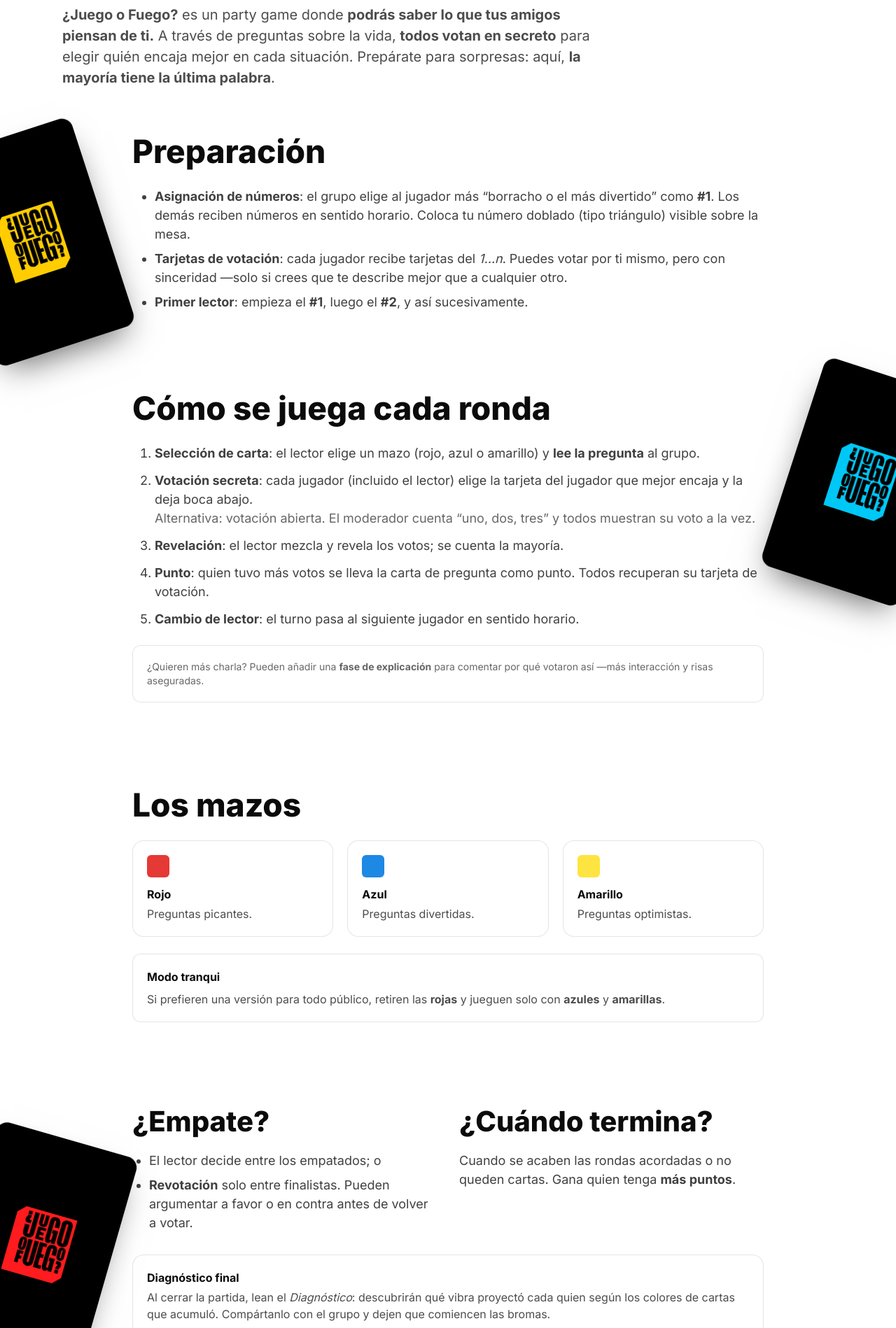
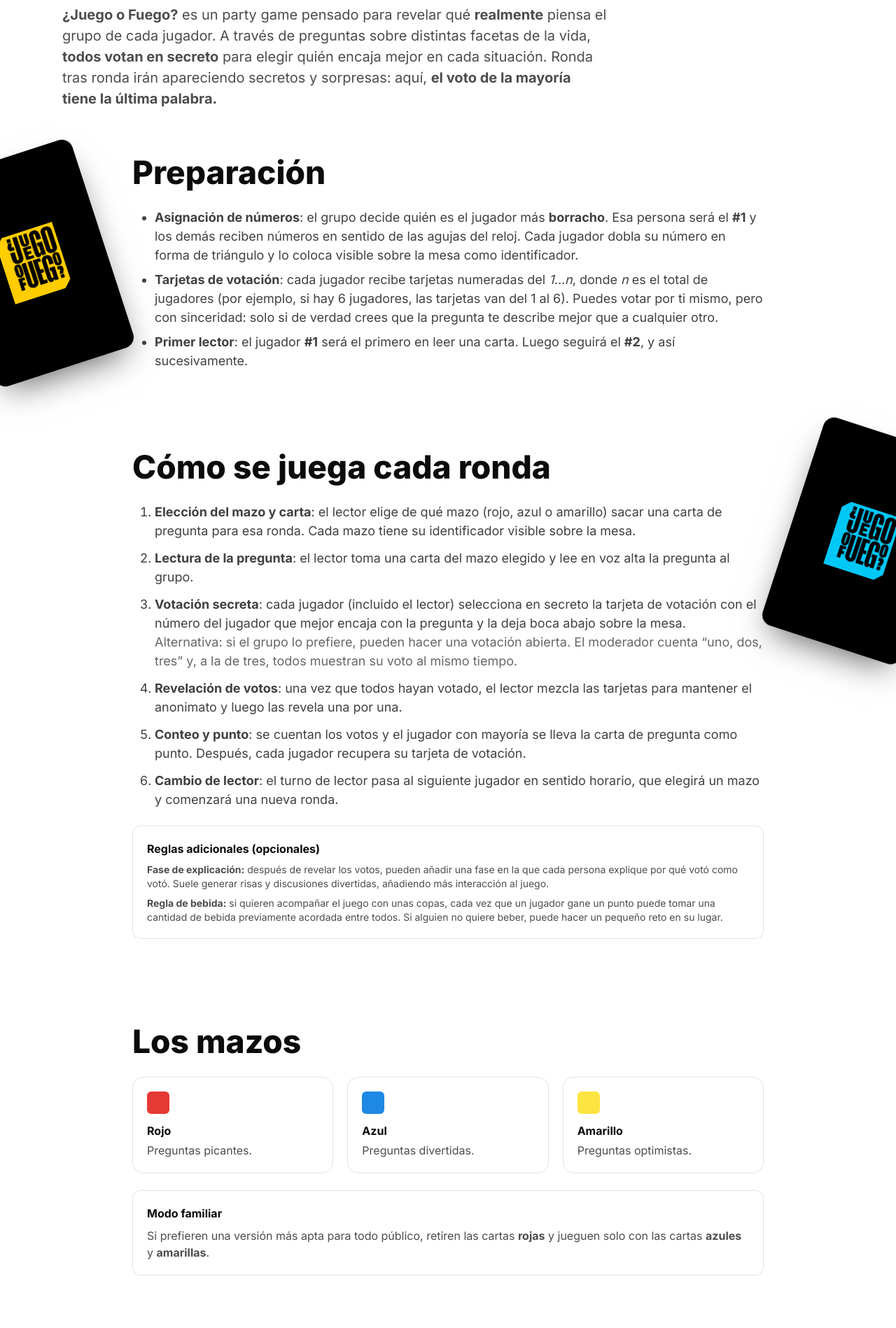
Before and after one commit to RodrigoBarea/juego-o-fuego, a Next.js app: page /como-jugar in a window 1280 px wide. Shown: the part 222-2120 px from the top of the page at 70% size. Built offline with nearby package versions, Linux system fonts and the light colour scheme.

Commit message:
how to play

```diff
--- a/app/como-jugar/page.tsx
+++ b/app/como-jugar/page.tsx
@@ -36,12 +36,11 @@
             {...fadeUp}
             className="mt-4 max-w-[780px] mx-auto md:mx-0 text-[clamp(16px,2vw,20px)] text-black/70 text-justify md:text-left"
           >
-            <strong>¿Juego o Fuego?</strong> es un party game donde{" "}
-            <strong>podrás saber lo que tus amigos piensan de ti.</strong>{" "}
-            A través de preguntas sobre la vida,{" "}
-            <strong>todos votan en secreto</strong> para elegir quién encaja mejor en cada situación.
-            Prepárate para sorpresas: aquí,{" "}
-            <strong>la mayoría tiene la última palabra</strong>.
+            <strong>¿Juego o Fuego?</strong> es un party game pensado para revelar qué{" "}
+            <strong>realmente</strong> piensa el grupo de cada jugador. A través de preguntas sobre
+            distintas facetas de la vida, <strong>todos votan en secreto</strong> para elegir quién
+            encaja mejor en cada situación. Ronda tras ronda irán apareciendo secretos y sorpresas:
+            aquí, <strong>el voto de la mayoría tiene la última palabra.</strong>
           </motion.p>
         </div>
       </section>
@@ -63,18 +62,21 @@
             className="mt-4 list-disc pl-6 md:pl-8 space-y-2 text-[clamp(15px,2vw,18px)] text-black/75 text-justify md:text-left"
           >
             <li>
-              <strong>Asignación de números</strong>: el grupo elige al jugador más
-              “borracho o el más divertido” como <strong>#1</strong>. Los demás reciben números en sentido horario.
-              Coloca tu número doblado (tipo triángulo) visible sobre la mesa.
+              <strong>Asignación de números</strong>: el grupo decide quién es el jugador más{" "}
+              <strong>borracho</strong>. Esa persona será el <strong>#1</strong> y los demás reciben
+              números en sentido de las agujas del reloj. Cada jugador dobla su número en forma de
+              triángulo y lo coloca visible sobre la mesa como identificador.
             </li>
             <li>
-              <strong>Tarjetas de votación</strong>: cada jugador recibe tarjetas del{" "}
-              <em>1…n</em>. Puedes votar por ti mismo, pero con sinceridad —solo si crees
-              que te describe mejor que a cualquier otro.
+              <strong>Tarjetas de votación</strong>: cada jugador recibe tarjetas numeradas del{" "}
+              <em>1…n</em>, donde <em>n</em> es el total de jugadores (por ejemplo, si hay 6
+              jugadores, las tarjetas van del 1 al 6). Puedes votar por ti mismo, pero con
+              sinceridad: solo si de verdad crees que la pregunta te describe mejor que a cualquier
+              otro.
             </li>
             <li>
-              <strong>Primer lector</strong>: empieza el <strong>#1</strong>, luego el{" "}
-              <strong>#2</strong>, y así sucesivamente.
+              <strong>Primer lector</strong>: el jugador <strong>#1</strong> será el primero en leer
+              una carta. Luego seguirá el <strong>#2</strong>, y así sucesivamente.
             </li>
           </motion.ul>
         </div>
@@ -97,27 +99,37 @@
             className="mt-4 list-decimal pl-6 md:pl-8 space-y-3 text-[clamp(15px,2vw,18px)] text-black/75 text-justify md:text-left"
           >
             <li>
-              <strong>Selección de carta</strong>: el lector elige un mazo (rojo, azul o amarillo) y{" "}
-              <strong>lee la pregunta</strong> al grupo.
+              <strong>Elección del mazo y carta</strong>: el lector elige de qué mazo (rojo, azul o
+              amarillo) sacar una carta de pregunta para esa ronda. Cada mazo tiene su identificador
+              visible sobre la mesa.
             </li>
             <li>
-              <strong>Votación secreta</strong>: cada jugador (incluido el lector) elige la tarjeta
-              del jugador que mejor encaja y la deja boca abajo.
+              <strong>Lectura de la pregunta</strong>: el lector toma una carta del mazo elegido y
+              lee en voz alta la pregunta al grupo.
+            </li>
+            <li>
+              <strong>Votación secreta</strong>: cada jugador (incluido el lector) selecciona en
+              secreto la tarjeta de votación con el número del jugador que mejor encaja con la
+              pregunta y la deja boca abajo sobre la mesa.
               <br />
               <span className="text-black/60">
-                Alternativa: votación abierta. El moderador cuenta “uno, dos, tres” y todos
-                muestran su voto a la vez.
+                Alternativa: si el grupo lo prefiere, pueden hacer una votación abierta. El
+                moderador cuenta “uno, dos, tres” y, a la de tres, todos muestran su voto al mismo
+                tiempo.
               </span>
             </li>
             <li>
-              <strong>Revelación</strong>: el lector mezcla y revela los votos; se cuenta la mayoría.
+              <strong>Revelación de votos</strong>: una vez que todos hayan votado, el lector mezcla
+              las tarjetas para mantener el anonimato y luego las revela una por una.
             </li>
             <li>
-              <strong>Punto</strong>: quien tuvo más votos se lleva la carta de pregunta como punto.
-              Todos recuperan su tarjeta de votación.
+              <strong>Conteo y punto</strong>: se cuentan los votos y el jugador con mayoría se
+              lleva la carta de pregunta como punto. Después, cada jugador recupera su tarjeta de
+              votación.
             </li>
             <li>
-              <strong>Cambio de lector</strong>: el turno pasa al siguiente jugador en sentido horario.
+              <strong>Cambio de lector</strong>: el turno de lector pasa al siguiente jugador en
+              sentido horario, que elegirá un mazo y comenzará una nueva ronda.
             </li>
           </motion.ol>
 
@@ -125,9 +137,17 @@
             {...fadeUp}
             className="mt-6 rounded-xl border border-black/10 bg-white p-5 text-left text-justify md:text-left"
           >
-            <p className="text-sm text-black/60">
-              ¿Quieren más charla? Pueden añadir una <strong>fase de explicación</strong> para comentar
-              por qué votaron así —más interacción y risas aseguradas.
+            <h4 className="mb-2 font-bold">Reglas adicionales (opcionales)</h4>
+            <p className="text-sm text-black/70">
+              <strong>Fase de explicación:</strong> después de revelar los votos, pueden añadir una
+              fase en la que cada persona explique por qué votó como votó. Suele generar risas y
+              discusiones divertidas, añadiendo más interacción al juego.
+            </p>
+            <p className="mt-2 text-sm text-black/70">
+              <strong>Regla de bebida:</strong> si quieren acompañar el juego con unas copas, cada
+              vez que un jugador gane un punto puede tomar una cantidad de bebida previamente
+              acordada entre todos. Si alguien no quiere beber, puede hacer un pequeño reto en su
+              lugar.
             </p>
           </motion.div>
         </div>
@@ -162,10 +182,11 @@
             {...fadeUp}
             className="mt-6 rounded-xl border border-black/10 bg-white p-5 text-justify md:text-left"
           >
-            <h4 className="mb-2 font-bold">Modo tranqui</h4>
+            <h4 className="mb-2 font-bold">Modo familiar</h4>
             <p className="text-black/70">
-              Si prefieren una versión para todo público, retiren las <strong>rojas</strong> y jueguen solo
-              con <strong>azules</strong> y <strong>amarillas</strong>.
+              Si prefieren una versión más apta para todo público, retiren las cartas{" "}
+              <strong>rojas</strong> y jueguen solo con las cartas <strong>azules</strong> y{" "}
+              <strong>amarillas</strong>.
             </p>
           </motion.div>
         </div>
@@ -183,18 +204,23 @@
             <div>
               <h2 className="text-[clamp(26px,4.4vw,40px)] font-extrabold">¿Empate?</h2>
               <ul className="mt-3 list-disc pl-6 space-y-2 text-[clamp(15px,2vw,18px)] text-black/75 text-justify md:text-left">
-                <li>El lector decide entre los empatados; o</li>
                 <li>
-                  <strong>Revotación</strong> solo entre finalistas. Pueden argumentar a favor o en contra
-                  antes de volver a votar.
+                  Por regla general, <strong>el lector decide</strong> quién es el ganador entre los
+                  jugadores empatados.
+                </li>
+                <li>
+                  Alternativa: pueden hacer una <strong>revotación</strong> solo entre los
+                  finalistas. Antes de volver a votar, cualquiera puede dar argumentos a favor o en
+                  contra de un jugador para tratar de convencer al resto del grupo.
                 </li>
               </ul>
             </div>
             <div>
               <h2 className="text-[clamp(26px,4.4vw,40px)] font-extrabold">¿Cuándo termina?</h2>
               <p className="mt-3 text-[clamp(15px,2vw,18px)] text-black/75 text-justify md:text-left">
-                Cuando se acaben las rondas acordadas o no queden cartas. Gana quien tenga{" "}
-                <strong>más puntos</strong>.
+                El juego termina cuando se alcanzan el número de rondas acordadas o cuando se agotan
+                las cartas de preguntas. Gana quien tenga <strong>más puntos</strong> (más cartas de
+                preguntas acumuladas).
               </p>
             </div>
           </motion.div>
@@ -205,15 +231,17 @@
           >
             <h3 className="mb-1 font-bold">Diagnóstico final</h3>
             <p className="text-black/70">
-              Al cerrar la partida, lean el <em>Diagnóstico</em>: descubrirán qué vibra proyectó
-              cada quien según los colores de cartas que acumuló. Compártanlo con el grupo y
-              dejen que comiencen las bromas.
+              Al terminar la partida, lean el <em>Diagnóstico</em>: descubrirán cómo los percibió el
+              grupo, qué energía proyectó cada quien y cuál fue su “vibra” dominante según los
+              colores de cartas que acumuló. Compártanlo con el grupo y dejen que comiencen las
+              bromas.
             </p>
           </motion.div>
         </div>
       </section>
 
       {/* ====== CTA FINAL ====== */}
+       {/* ====== CTA FINAL ====== */}
       <section className="relative py-12 sm:py-16">
         <div className="mx-auto max-w-[950px] px-6 text-center">
           <motion.div
```
